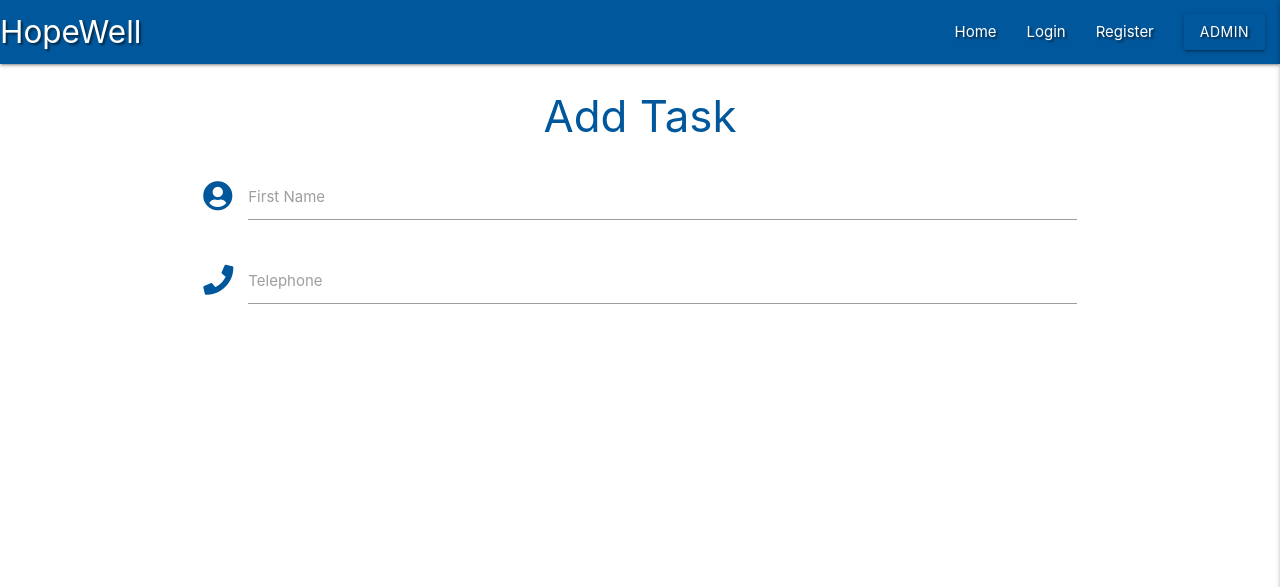
After one commit to Peristratus/hopewell-flask-app, a Flask app: page /add_task in a window 1280 px wide. The commit adds this page. Shown: the top 587 px of the page. Run offline with Flask 2, Linux system fonts and the light colour scheme; some libraries are stand-ins or nearby versions.

Commit message:
create add_task template

```diff
--- a/app.py
+++ b/app.py
@@ -107,6 +107,10 @@ def logout():
     session.pop("user")
     return redirect(url_for("login"))
 
+@app.route("/add_task")
+def add_task():
+    return render_template("add_task.html")
+
 
 if __name__ == "__main__":
     app.run(host=os.environ.get("IP"),
--- /dev/null
+++ b/templates/add_task.html
@@ -0,0 +1,23 @@
+{% extends "base.html" %}
+{% block content %}
+
+<h3 class="light-blue-text text-darken-4 center-align">Add Task</h3>
+    <div class="row">
+        <form class="col s12" method= "POST" action="">
+            <div class="row">
+                <div class="input-field col s12">
+                    <i class="fas fa-user-circle prefix light-blue-text text-darken-4"></i>
+                    <input id="icon_prefix" type="text" class="validate">
+                    <label for="icon_prefix">First Name</label>
+                </div>
+                <div class="input-field col s12">
+                    <i class="fas fa-phone prefix light-blue-text text-darken-4"></i>
+                    <input id="icon_telephone" type="tel" class="validate">
+                    <label for="icon_telephone">Telephone</label>
+                </div>
+            </div>
+        </form>
+    </div>
+
+
+{% endblock %}
--- a/templates/base.html
+++ b/templates/base.html
@@ -32,7 +32,7 @@
                     <li><a href="{{url_for('get_tasks')}}">Home</a></li>
                     {% if session.user %}
                         <li><a href="{{url_for('profile', username=session['user'])}}" >Profile</a></li>
-                        <li><a href="#" >New Task</a></li>
+                        <li><a href="{{url_for('add_task')}}" >New Task</a></li>
                         <li><a href="#" >Manage Categories</a></li>
                         <li><a href="{{url_for('logout')}}" >Logout</a></li>
                     {% else %}
@@ -46,14 +46,19 @@
 
             <!--Mobile side Nav-->
             <ul class="sidenav" id="mobile-demo">
+                <!-- Dropdown Structure -->
+                    <ul id="dropdown2" class="dropdown-content">
+                        <li><a href="#!"><i class="fas fa-user-shield indigo-text darken-4"></i></a></li>
+                        <li><a href="#!"><i class="fas fa-stethoscope indigo-text darken-4"></i></a></li>
+                    </ul>
+                    <a class="dropdown-trigger btn light-blue darken-4" href="#" data-target="dropdown2">Admin</a>
                     <li><h4 class="center-align light-blue-text text-darken-4">HopeWell</h4>
                     </li>
                     <li ><a href="{{url_for('get_tasks')}}">Home</a></li>
                     {% if session.user %}
                         <li><a href="{{url_for('profile', username=session['user'])}}" >Profile</a></li>
-                        <li><a href="#" >New Task</a></li>
+                        <li><a href="{{url_for('add_task')}}" >New Task</a></li>
                         <li><a href="#" >Manage Categories</a></li>
-                         <li><a href="#">Admin</a></li>
                         <li><a href="{{url_for('logout')}}" >Logout</a></li>
                     {% else %}
                         <li><a href="{{url_for('login')}}" >Login</a></li>
```
